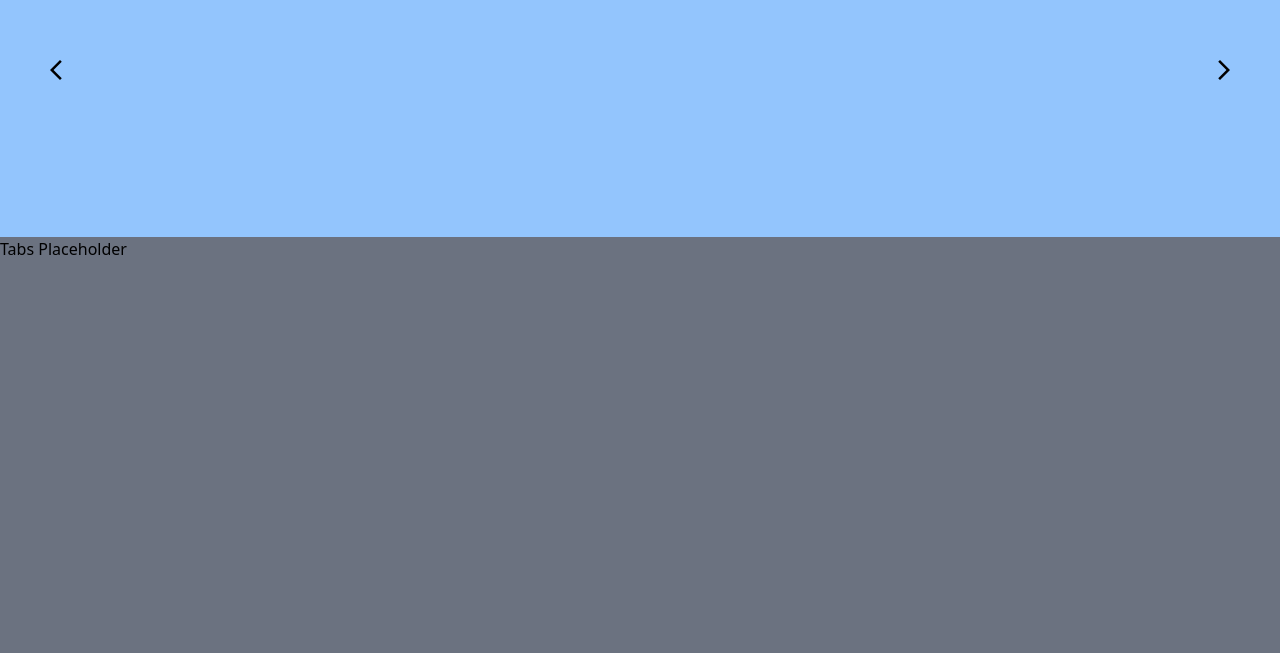
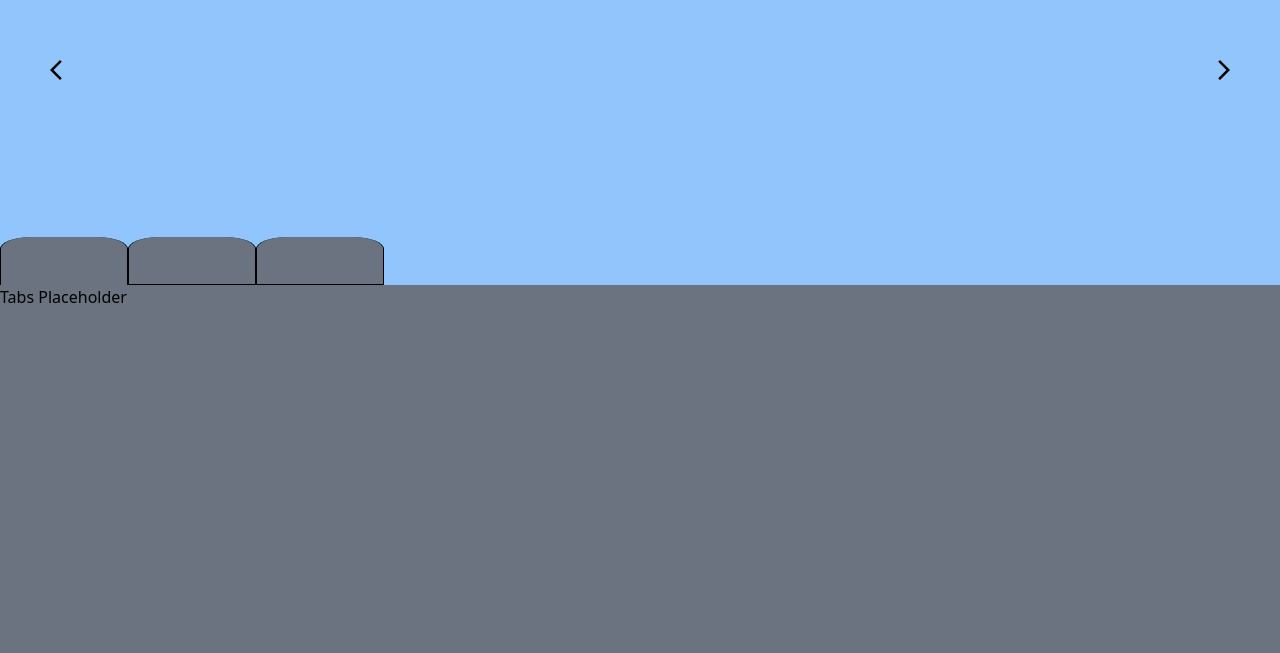
Before and after one commit to justinlogan03/justins-website-playground, a React app: page / in a window 1280 px wide. Shown: the part 147-800 px from the top of the page. Built offline with nearby package versions, Linux system fonts and the light colour scheme.

Commit message:
tabs shell

```diff
--- a/public/output.css
+++ b/public/output.css
@@ -674,6 +674,10 @@ video {
   height: 100%;
 }
 
+.h-16 {
+  height: 4rem;
+}
+
 .w-full {
   width: 100%;
 }
@@ -690,6 +694,14 @@ video {
   width: 3rem;
 }
 
+.w-28 {
+  width: 7rem;
+}
+
+.w-32 {
+  width: 8rem;
+}
+
 .justify-center {
   justify-content: center;
 }
@@ -702,6 +714,15 @@ video {
   border-width: 1px;
 }
 
+.border-x {
+  border-left-width: 1px;
+  border-right-width: 1px;
+}
+
+.border-b {
+  border-bottom-width: 1px;
+}
+
 .border-blue-300 {
   --tw-border-opacity: 1;
   border-color: rgb(147 197 253 / var(--tw-border-opacity));
@@ -710,6 +731,11 @@ video {
 .border-red-300 {
   --tw-border-opacity: 1;
   border-color: rgb(252 165 165 / var(--tw-border-opacity));
+}
+
+.border-black {
+  --tw-border-opacity: 1;
+  border-color: rgb(0 0 0 / var(--tw-border-opacity));
 }
 
 .bg-blue-300 {
--- a/src/home-page/home-page-tabs.tsx
+++ b/src/home-page/home-page-tabs.tsx
@@ -2,8 +2,24 @@ import React from "react";
 
 export const HomePageTabs = () => {
   return (
-    <div className="flex w-full bg-gray-500" style={{ minHeight: "48rem" }}>
-      Tabs Placeholder
+    <div>
+      <div className="flex w-full h-12 bg-blue-300">
+        <div
+          className="w-32 bg-gray-500 border-black border-x"
+          style={{ borderTopLeftRadius: "25%", borderTopRightRadius: "25%" }}
+        ></div>
+        <div
+          className="w-32 bg-gray-500 border-b border-black border-x"
+          style={{ borderTopLeftRadius: "25%", borderTopRightRadius: "25%" }}
+        ></div>
+        <div
+          className="w-32 bg-gray-500 border-b border-black border-x"
+          style={{ borderTopLeftRadius: "25%", borderTopRightRadius: "25%" }}
+        ></div>
+      </div>
+      <div className="flex w-full bg-gray-500 " style={{ minHeight: "48rem" }}>
+        Tabs Placeholder
+      </div>
     </div>
   );
 };
```
